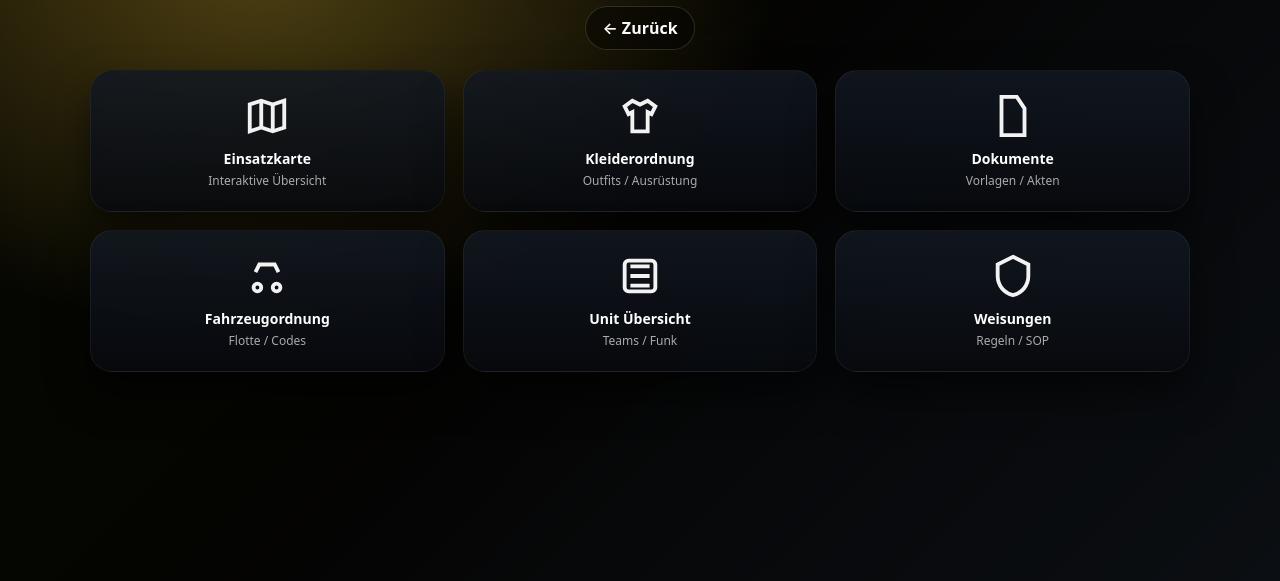
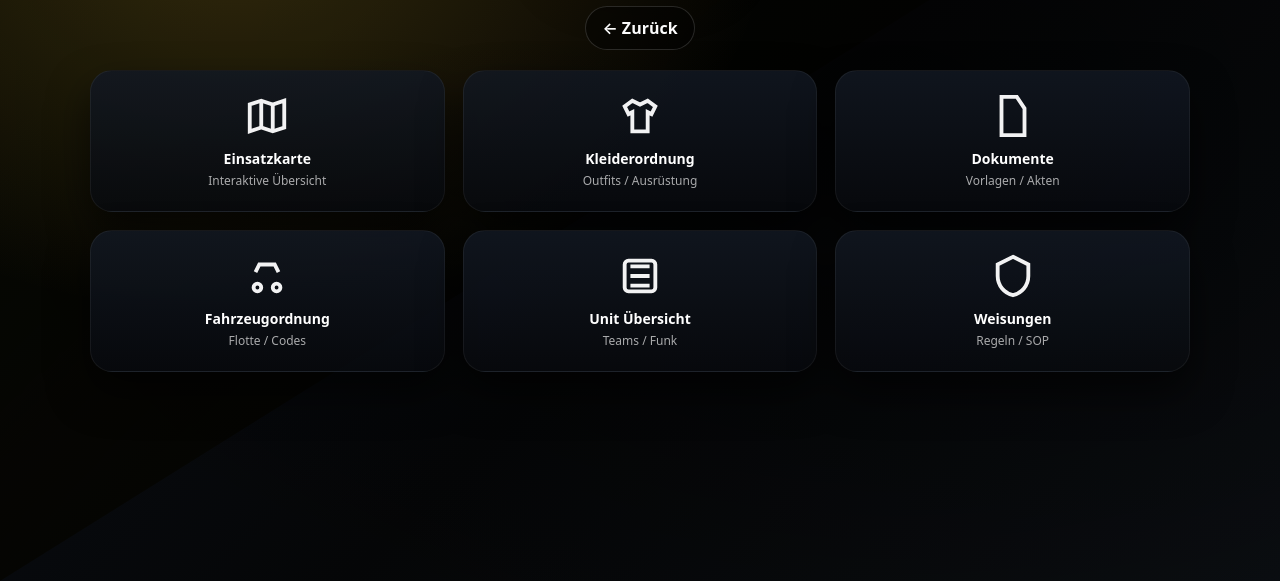
Before and after one commit to NCPD-N2/NCPD2-PA, a plain HTML site: page org/ncsd/index.html in a window 1280 px wide. Shown: the part 219-800 px from the top of the page. Drawn offline with Linux system fonts and the light colour scheme.

Commit message:
Update index.html

```diff
--- a/org/ncsd/index.html
+++ b/org/ncsd/index.html
@@ -10,7 +10,6 @@
 html,body{height:100%;margin:0}
 
 :root{
-  /* NCSD Gold */
   --accent: 210,170,45;
   --accentDark: 150,110,10;
   --tileTop: 18,24,34;
@@ -26,7 +25,10 @@ body{
   align-items:flex-start;
   padding:14px 18px 28px;
   position:relative;
-  background:linear-gradient(135deg,#0b1019,#050607 55%,#0b0e12);
+
+  background:
+    radial-gradient(1400px 900px at 70% 40%, rgba(0,0,0,.55), rgba(0,0,0,0) 70%),
+    linear-gradient(135deg,#0b1019,#050607 55%,#0b0e12);
 }
 
 body::before{
@@ -34,18 +36,26 @@ body::before{
   position:fixed;
   inset:0;
   pointer-events:none;
+  -webkit-clip-path: polygon(0 0, 100% 0, 0 100%);
+  clip-path: polygon(0 0, 100% 0, 0 100%);
+
   background:
     linear-gradient(135deg,
-      rgba(var(--accentDark),.95) 0%,
-      rgba(var(--accentDark),.95) 46%,
-      rgba(0,0,0,0) 66%
+      rgba(var(--accentDark), .98) 0%,
+      rgba(var(--accentDark), .86) 45%,
+      rgba(var(--accentDark), .68) 100%
     ),
     linear-gradient(115deg,
-      rgba(255,255,255,.06) 0%,
-      rgba(255,255,255,0) 35%,
-      rgba(255,255,255,.04) 60%,
-      rgba(255,255,255,0) 85%
+      rgba(255,255,255,.10) 0%,
+      rgba(255,255,255,0) 28%,
+      rgba(255,255,255,.08) 52%,
+      rgba(255,255,255,0) 78%
+    ),
+    linear-gradient(160deg,
+      rgba(0,0,0,.20) 0%,
+      rgba(0,0,0,0) 55%
     );
+
   mix-blend-mode:multiply;
   opacity:1;
 }
@@ -55,9 +65,10 @@ body::after{
   position:fixed;
   inset:0;
   pointer-events:none;
+
   background:
     radial-gradient(1200px 900px at 50% 110%, rgba(0,0,0,.78), rgba(0,0,0,0) 72%),
-    radial-gradient(900px 650px at 20% 22%, rgba(var(--accent),.35), rgba(0,0,0,0) 58%);
+    radial-gradient(900px 650px at 18% 18%, rgba(var(--accent),.22), rgba(0,0,0,0) 60%);
   mix-blend-mode:screen;
   opacity:1;
 }
@@ -95,8 +106,8 @@ h1{margin:0 0 10px;font-size:26px;letter-spacing:.6px}
   border-color:rgba(255,255,255,.14);
   box-shadow:
     0 24px 55px rgba(0,0,0,.65),
-    0 0 36px rgba(var(--accent), .35),
-    0 0 72px rgba(var(--accent), .18);
+    0 0 40px rgba(var(--accent), .40),
+    0 0 90px rgba(var(--accent), .22);
   filter:brightness(1.06);
 }
 .tile::before{
@@ -107,8 +118,8 @@ h1{margin:0 0 10px;font-size:26px;letter-spacing:.6px}
   opacity:0;
   transition:opacity .22s ease;
   pointer-events:none;
-  filter:blur(20px);
-  background:radial-gradient(circle at 30% 20%, rgba(var(--accent),.85) 0%, rgba(0,0,0,0) 62%);
+  filter:blur(22px);
+  background:radial-gradient(circle at 30% 20%, rgba(var(--accent),.95) 0%, rgba(0,0,0,0) 62%);
 }
 .tile:hover::before{opacity:.95}
 
```
